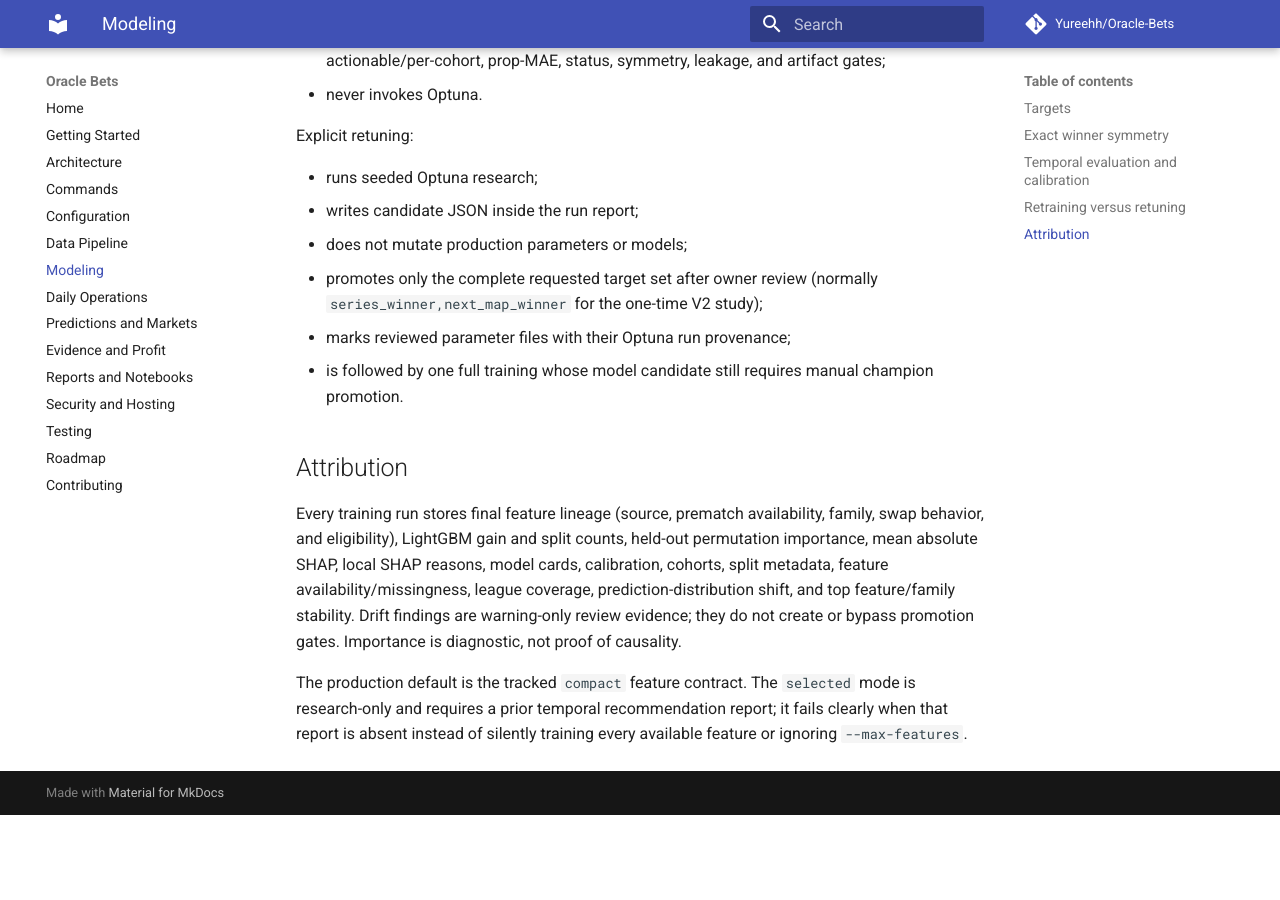
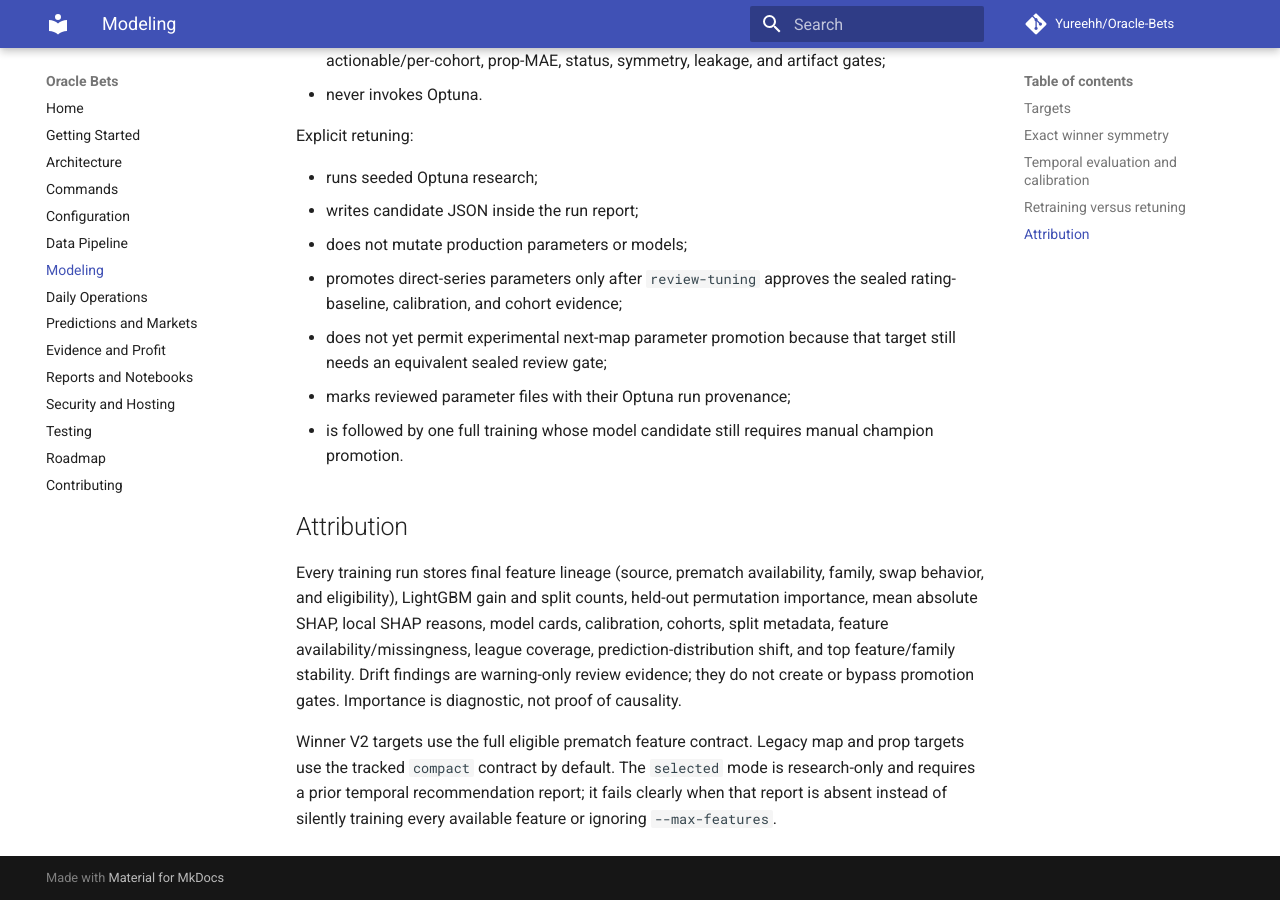
Before and after one commit to Yureehh/Oracle-Bets, an MkDocs documentation site: the page built from docs/modeling.md, in a window 1280 px wide and 900 px high, scrolled down 1409 px. Built offline with MkDocs 1.6.1 and Material for MkDocs 9.7.7, drawn with Linux system fonts in a browser that asks for light colours; comment, search, counter and statistics services are not loaded; before the commit the page ends 2224 px from its top, so only the background shows below that.

Commit message:
docs(lol): record blocked winner v2 study

```diff
--- a/docs/modeling.md
+++ b/docs/modeling.md
@@ -60,8 +60,10 @@ Explicit retuning:
 - runs seeded Optuna research;
 - writes candidate JSON inside the run report;
 - does not mutate production parameters or models;
-- promotes only the complete requested target set after owner review (normally
-  `series_winner,next_map_winner` for the one-time V2 study);
+- promotes direct-series parameters only after `review-tuning` approves the
+  sealed rating-baseline, calibration, and cohort evidence;
+- does not yet permit experimental next-map parameter promotion because that
+  target still needs an equivalent sealed review gate;
 - marks reviewed parameter files with their Optuna run provenance;
 - is followed by one full training whose model candidate still requires manual
   champion promotion.
@@ -76,7 +78,8 @@ prediction-distribution shift, and top feature/family stability. Drift findings
 are warning-only review evidence; they do not create or bypass promotion gates.
 Importance is diagnostic, not proof of causality.
 
-The production default is the tracked `compact` feature contract. The
-`selected` mode is research-only and requires a prior temporal recommendation
-report; it fails clearly when that report is absent instead of silently
-training every available feature or ignoring `--max-features`.
+Winner V2 targets use the full eligible prematch feature contract. Legacy map
+and prop targets use the tracked `compact` contract by default. The `selected`
+mode is research-only and requires a prior temporal recommendation report; it
+fails clearly when that report is absent instead of silently training every
+available feature or ignoring `--max-features`.
```
Also changed, not shown: docs/commands.md (+10 -2 lines), docs/getting_started.md (+10 -3 lines), docs/roadmap.md (+10 -5 lines).
